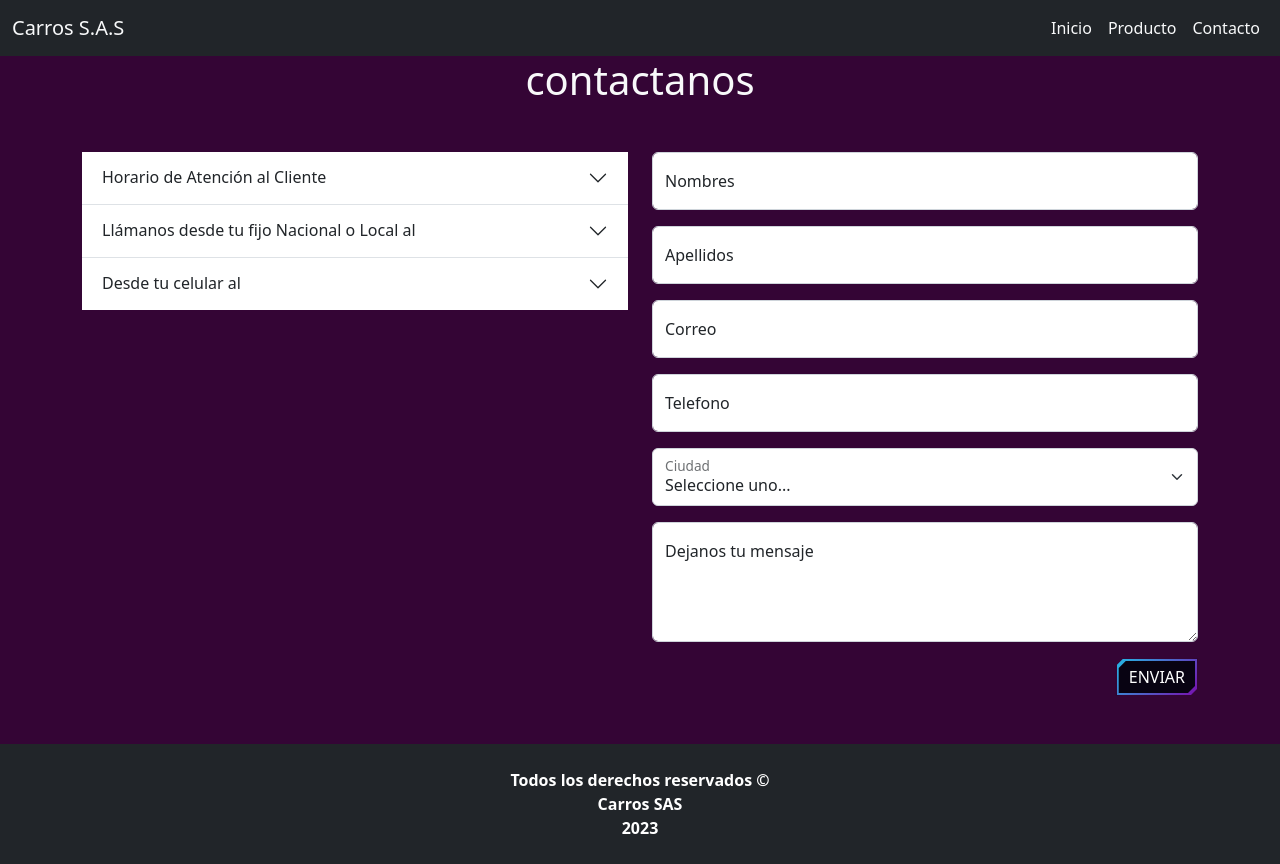
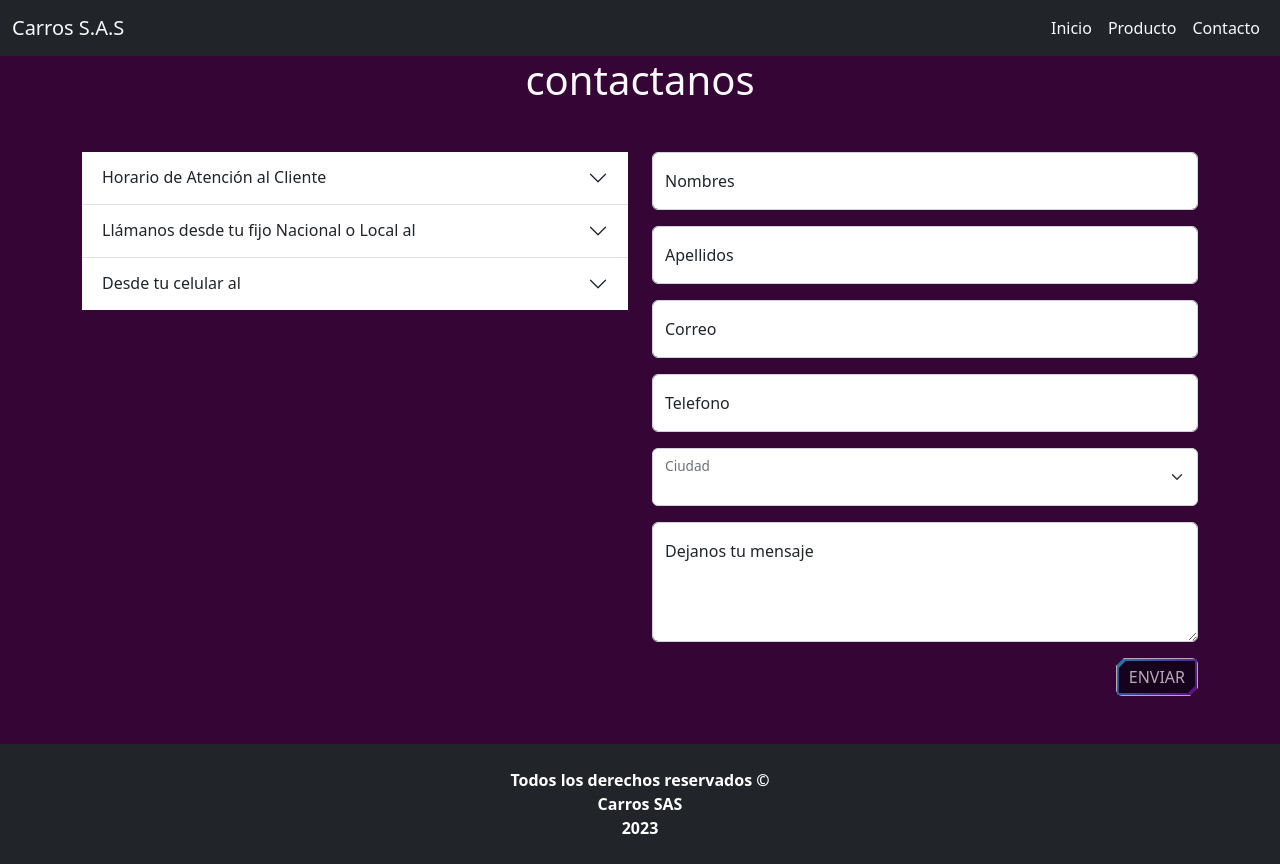
Before and after one commit to felsim19/proyectoAngular, an Angular app in the folder primerproyectoconangular/: page /contacto in a window 1280 px wide. Built offline with nearby package versions, Linux system fonts and the light colour scheme.

Commit message:
comentaio

```diff
--- a/primerproyectoconangular/package.json
+++ b/primerproyectoconangular/package.json
@@ -20,6 +20,7 @@
     "@angular/router": "^15.1.0",
     "bootstrap": "^5.2.3",
     "rxjs": "~7.8.0",
+    "sweetalert2": "^11.7.2",
     "tslib": "^2.3.0",
     "zone.js": "~0.12.0"
   },
--- a/primerproyectoconangular/src/app/app.module.ts
+++ b/primerproyectoconangular/src/app/app.module.ts
@@ -9,6 +9,8 @@ import { CatalogoComponent } from './components/catalogo/catalogo.component';
 import { ContactoComponent } from './components/contacto/contacto.component';
 import { NotFoundComponent } from './components/not-found/not-found.component';
 import { FooterComponent } from './components/footer/footer.component';
+import { ReactiveFormsModule } from '@angular/forms';
+import { HttpClientModule } from "@angular/common/http";
 
 
 @NgModule({
@@ -23,7 +25,9 @@ import { FooterComponent } from './components/footer/footer.component';
   ],
   imports: [
     BrowserModule,
-    AppRoutingModule
+    AppRoutingModule,
+    ReactiveFormsModule,
+    HttpClientModule
   ],
   providers: [],
   bootstrap: [AppComponent]
--- a/primerproyectoconangular/src/app/components/contacto/contacto.component.html
+++ b/primerproyectoconangular/src/app/components/contacto/contacto.component.html
@@ -38,43 +38,47 @@
                   </div>
             </div>
             <div class="col-6">
-                <form>
+                <form [formGroup]="formContacto" (ngSubmit)="agregarContacto()">
                     <div class="form-floating mb-3">
-                        <input type="email" class="form-control" id="floatingInput" placeholder="name@example.com">
+                        <input type="text" formControlName="Nombres" class="form-control" id="floatingInput" placeholder="name@example.com">
                         <label for="floatingInput">Nombres</label>
+                        <span *ngIf="formContacto.get('Nombres')?.hasError('required') && formContacto.get('Nombres')?.touched" class="text-danger fw-bold">El campo de los Nombres es obligatorio</span>
                       </div>
                       <div class="form-floating mb-3">
-                        <input type="email" class="form-control" id="floatingInput" placeholder="name@example.com">
+                        <input type="text" formControlName="Apellidos" class="form-control" id="floatingInput" placeholder="name@example.com">
                         <label for="floatingInput">Apellidos</label>
+                        <span *ngIf="formContacto.get('Apellidos')?.hasError('required') && formContacto.get('Apellidos')?.touched" class="text-danger fw-bold">El campo de los Apellidos es obligatorio</span>
                       </div>
                       <div class="form-floating mb-3">
-                        <input type="password" class="form-control" id="floatingPassword" placeholder="Password">
+                        <input type="email" formControlName="Correo" class="form-control" id="floatingPassword" placeholder="Password">
                         <label for="floatingPassword">Correo</label>
+                        <span *ngIf="formContacto.get('Correo')?.hasError('required') && formContacto.get('Correo')?.touched" class="text-danger fw-bold">El campo de el Correo es obligatorio</span>
                       </div>
                       <div class="form-floating mb-3">
-                        <input type="password" class="form-control" id="floatingPassword" placeholder="Password">
+                        <input type="text" formControlName="Telefono" class="form-control" id="floatingPassword" placeholder="Password">
                         <label for="floatingPassword">Telefono</label>
+                        <span *ngIf="formContacto.get('Telefono')?.hasError('required') && formContacto.get('Telefono')?.touched" class="text-danger fw-bold">El campo de el Telefono es obligatorio</span>
                       </div>
                       <div class="form-floating mb-3">
-                        <select class="form-select" id="floatingSelect" aria-label="Floating label select example">
-                            <option selected>Seleccione uno...</option>
-                            <option value="1">Bogota</option>
-                            <option value="2">Cali</option>
-                            <option value="3">Medellin</option>
-                            <option value="4">Cartagena</option>
+                        <select class="form-select" id="floatingSelect" formControlName="Ciudad" aria-label="Floating label select example" >
+                            <option selected>Seleccione una Ciudad</option>
+                            <option value="Bogota">Bogota</option>
+                            <option value="Cali">Cali</option>
+                            <option value="Medellin">Medellin</option>
+                            <option value="Cartagena">Cartagena</option>
                         </select>
                         <label for="floatingSelect">Ciudad</label>
+                        <span *ngIf="formContacto.get('Ciudad')?.hasError('required') && formContacto.get('Ciudad')?.touched" class="text-danger fw-bold">El campo de la Ciudad es obligatorio</span>
                     </div>
                     <div class="form-floating mb-3">
-                        <textarea class="form-control" placeholder="Leave a comment here" id="floatingTextarea2" style="height: 120px"></textarea>
+                        <textarea class="form-control" formControlName="Mensaje" placeholder="Leave a comment here" id="floatingTextarea2" style="height: 120px"></textarea>
                         <label for="floatingTextarea2">Dejanos tu mensaje</label>
+                        <span *ngIf="formContacto.get('Mensaje')?.hasError('required') && formContacto.get('Mensaje')?.touched" class="text-danger fw-bold">El campo de el Mensaje es obligatorio</span>
+                    </div>
+                    <div class="d-flex justify-content-end">
+                        <button type="submit" class="btn text-white" [disabled]="formContacto.invalid">enviar</button>
                     </div>
                 </form>
-                <div class="d-flex justify-content-end">
-                    <button class="btn text-white">
-                        enviar
-                        </button>
-                </div>
             </div>
         </div>
     </div>
--- a/primerproyectoconangular/src/app/components/contacto/contacto.component.ts
+++ b/primerproyectoconangular/src/app/components/contacto/contacto.component.ts
@@ -1,10 +1,49 @@
 import { Component } from '@angular/core';
+import { FormBuilder, FormGroup, Validators } from "@angular/forms";
+import { Router } from "@angular/router";
+import { modelcontacto } from 'src/app/models/modelContacto';
+import { ContactoService } from 'src/app/services/contacto.service';
+import Swal from 'sweetalert2'
+
 
 @Component({
   selector: 'app-contacto',
   templateUrl: './contacto.component.html',
   styleUrls: ['./contacto.component.css']
 })
+
+
 export class ContactoComponent {
 
+    formContacto:FormGroup
+    regexCorreo = /^[-\w.%+]{1,64}@(?:[A-Z0-9-]{1,63}\.){1,125}[A-Z]{2,63}$/i;
+    regexTelefono = /^[0-9]+$/;
+
+
+    constructor(private fb:FormBuilder, private router: Router ,private _servicioAPIContacto: ContactoService){
+        this.formContacto = this.fb.group({
+            Nombres:['', Validators.required],
+            Apellidos:['', Validators.required],
+            Correo:['', [Validators.required, Validators.pattern(this.regexCorreo)]],
+            Telefono:['', [Validators.required, Validators.pattern(this.regexTelefono)]],
+            Ciudad:['', Validators.required],
+            Mensaje:['', Validators.required]
+        })
+    }
+
+    agregarContacto(){
+        console.log(this.formContacto)
+        const CONTACTO : modelcontacto = this.formContacto.value
+
+        this._servicioAPIContacto.postContacto(CONTACTO).subscribe(data =>{
+            console.log(data)
+            this.router.navigate(['/'])
+            Swal.fire({
+                icon: 'success',
+                title: 'Su informacion fue enviado correctamente',
+                text: 'Prontamente no estaremos comunicando',
+              })
+
+        })
+    }
 }
--- /dev/null
+++ b/primerproyectoconangular/src/app/models/modelContacto.ts
@@ -0,0 +1,19 @@
+export class modelcontacto{
+    _id?:string
+    Nombres:string
+    Apellidos:string
+    Correo:string
+    Ciudad:string
+    Telefono:string
+    Mensaje:string
+
+    constructor(Nombres:string, Apellidos:string, Correo:string, Ciudad:string, Telefono:string, Mensaje:string ){
+        this.Nombres = Nombres
+        this.Apellidos = Apellidos
+        this.Correo = Correo
+        this.Ciudad = Ciudad
+        this.Telefono = Telefono
+        this.Mensaje = Mensaje
+    }
+
+}
--- /dev/null
+++ b/primerproyectoconangular/src/app/services/contacto.service.ts
@@ -0,0 +1,21 @@
+import { HttpClient } from '@angular/common/http';
+import { Injectable } from '@angular/core';
+import { Observable } from 'rxjs';
+import { modelcontacto } from '../models/modelContacto';
+
+@Injectable({
+  providedIn: 'root'
+})
+export class ContactoService {
+
+    url = 'http://localhost:4000/api'
+
+  constructor(private http:HttpClient) {}
+
+  postContacto(dataContacto:modelcontacto): Observable<any>{
+    return this.http.post(`${this.url}/crear-contacto`, dataContacto)
+
+  }
+
+
+}
```
Also changed, not shown: 1 other file (tests, documents, lock files or other folders).
